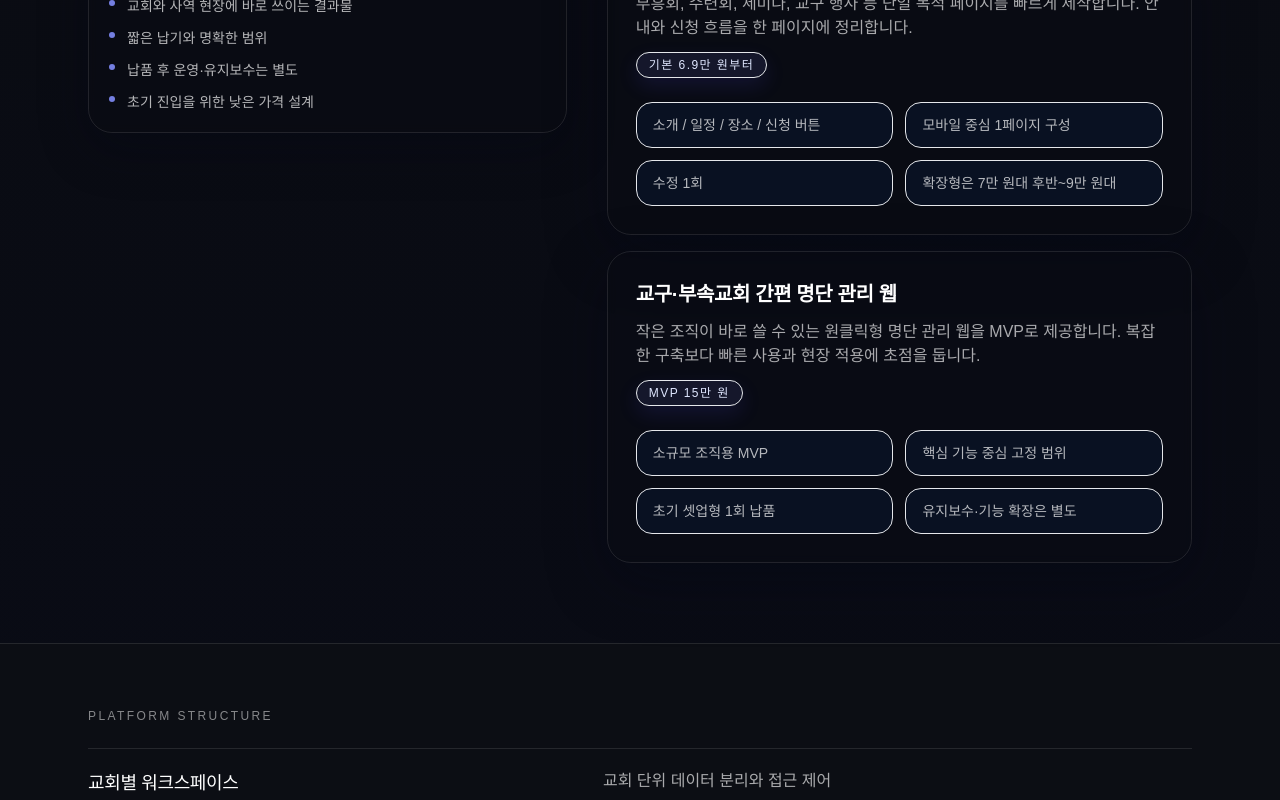
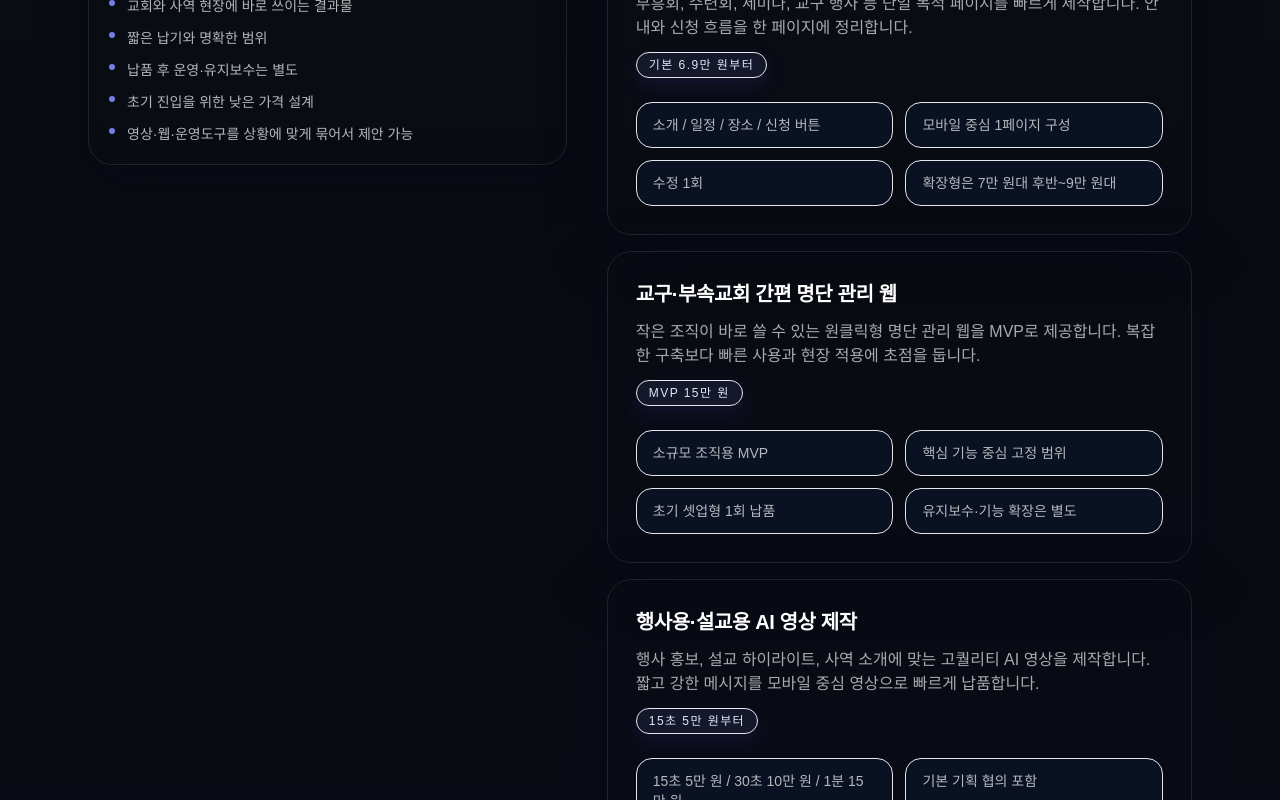
Before and after one commit to kinddragon1224/soom-church, a Next.js app: page / in a window 1280 px wide. Shown: the part 1540-2340 px from the top of the page. Built offline with nearby package versions, Linux system fonts and the light colour scheme; no server answers; a web font is replaced by a local one.

Commit message:
Add AI video offer to service lineup

```diff
--- a/components/marketing/service-offers-section.tsx
+++ b/components/marketing/service-offers-section.tsx
@@ -20,6 +20,13 @@ const offers = [
       '작은 조직이 바로 쓸 수 있는 원클릭형 명단 관리 웹을 MVP로 제공합니다. 복잡한 구축보다 빠른 사용과 현장 적용에 초점을 둡니다.',
     bullets: ['소규모 조직용 MVP', '핵심 기능 중심 고정 범위', '초기 셋업형 1회 납품', '유지보수·기능 확장은 별도'],
   },
+  {
+    title: '행사용·설교용 AI 영상 제작',
+    badge: '15초 5만 원부터',
+    description:
+      '행사 홍보, 설교 하이라이트, 사역 소개에 맞는 고퀄리티 AI 영상을 제작합니다. 짧고 강한 메시지를 모바일 중심 영상으로 빠르게 납품합니다.',
+    bullets: ['15초 5만 원 / 30초 10만 원 / 1분 15만 원', '기본 기획 협의 포함', '수정 1회', '고난도 합성·실사 인물합성·TTS는 별도 협의'],
+  },
 ];
 
 const principles = [
@@ -27,6 +34,7 @@ const principles = [
   '짧은 납기와 명확한 범위',
   '납품 후 운영·유지보수는 별도',
   '초기 진입을 위한 낮은 가격 설계',
+  '영상·웹·운영도구를 상황에 맞게 묶어서 제안 가능',
 ];
 
 export function ServiceOffersSection() {
```
